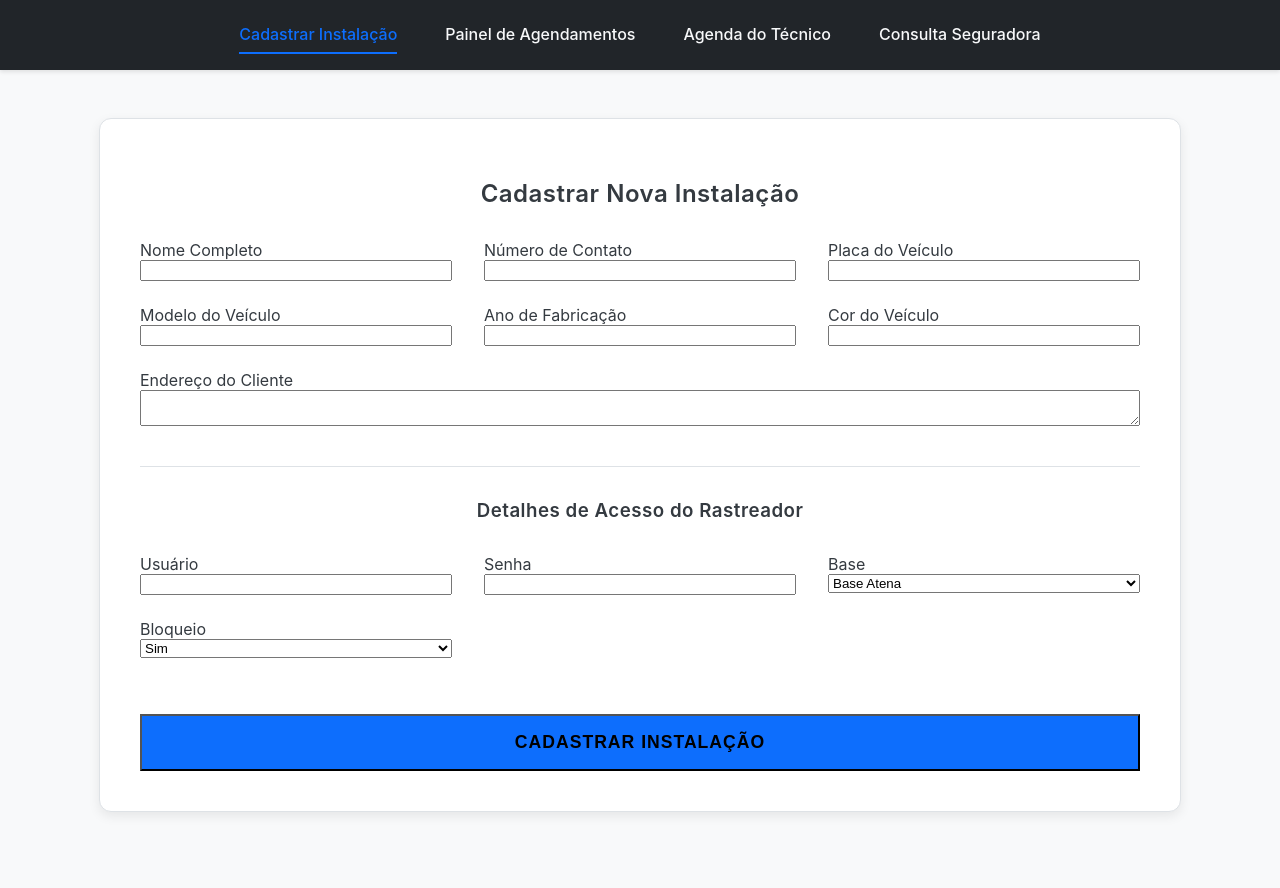
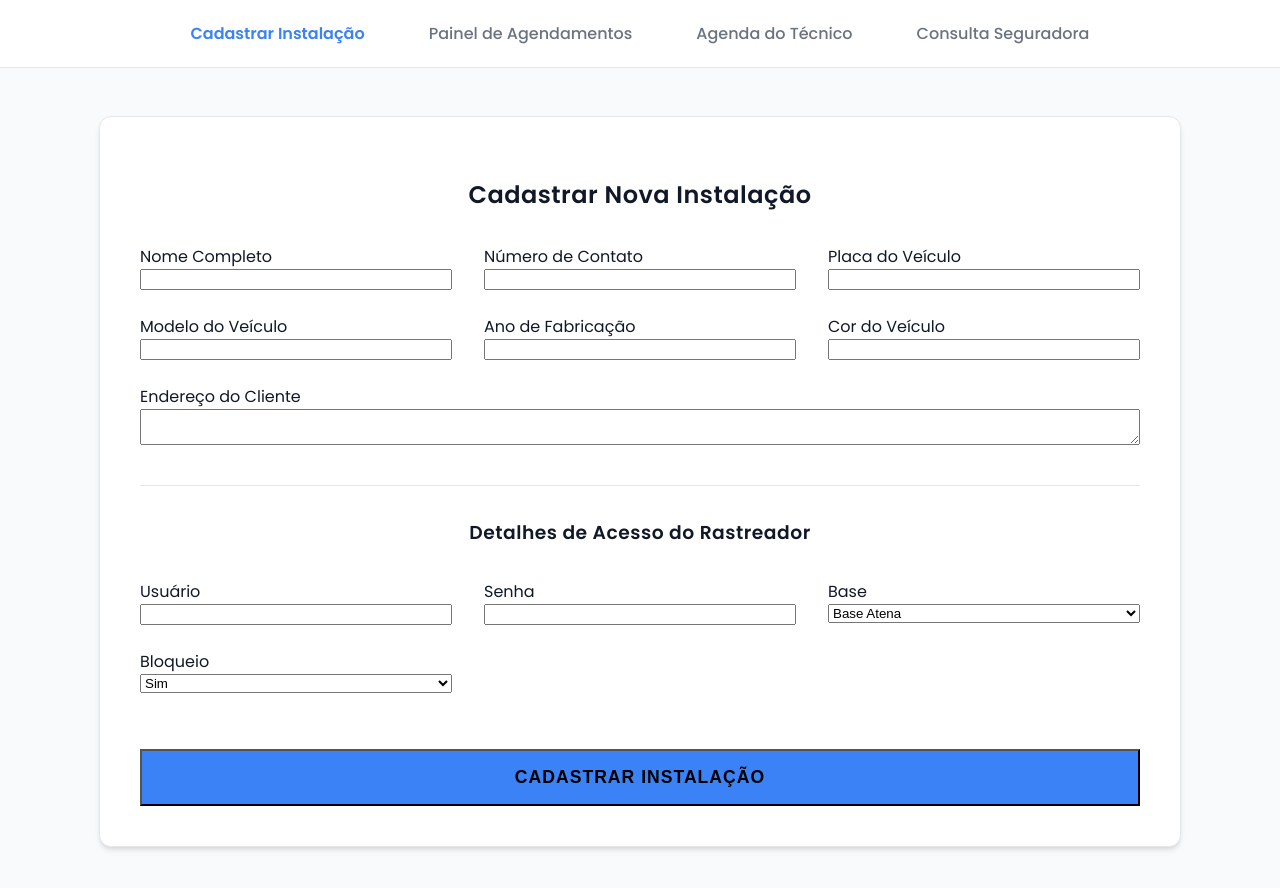
Before and after one commit to Bi-TiNet/meu-rastreador-app, a React (Vite) app: page / in a window 1280 px wide. Shown: the top 888 px of the page. Before the commit the page ends 860 px from the top, so only its background shows below. Built offline with nearby package versions, Linux system fonts and the light colour scheme.

Commit message:
Add files via upload

```diff
--- a/src/App.css
+++ b/src/App.css
@@ -1,51 +1,58 @@
 /* Arquivo: src/App.css */
 
-/* 1. Paleta de Cores Tecnológica e Profissional */
+/* 1. Nova Paleta de Cores e Variáveis */
 :root {
-  --primary-color: #0d6efd; /* Azul vibrante para botões e links */
-  --dark-bg: #212529;      /* Fundo escuro para o menu */
-  --light-bg: #f8f9fa;     /* Fundo cinza claro para a página */
-  --text-color: #343a40;   /* Cor de texto principal, quase preto */
-  --border-color: #dee2e6;  /* Cor de borda sutil */
-  --card-shadow: 0 4px 12px rgba(0,0,0,0.08); /* Sombra suave para os painéis */
+  --primary-color: #3B82F6; /* Azul moderno */
+  --primary-hover: #2563EB;
+  --dark-bg: #1F2937;      /* Fundo do menu (cinza-azulado escuro) */
+  --light-bg: #F9FAFB;     /* Fundo da página (cinza muito claro) */
+  --card-bg: #FFFFFF;      /* Fundo dos painéis e formulários */
+  --text-primary: #111827;   /* Texto principal */
+  --text-secondary: #6B7280; /* Texto secundário */
+  --border-color: #E5E7EB;  /* Cor de borda sutil */
+  --card-shadow: 0 4px 6px -1px rgb(0 0 0 / 0.1), 0 2px 4px -2px rgb(0 0 0 / 0.1);
 }
 
-/* 2. Estilo base e fonte para todo o site */
+/* 2. Estilo Base com a Nova Fonte */
 body {
   margin: 0;
-  font-family: -apple-system, BlinkMacSystemFont, "Segoe UI", Roboto, Helvetica, Arial, sans-serif;
+  font-family: 'Poppins', sans-serif;
   background-color: var(--light-bg);
-  color: var(--text-color);
+  color: var(--text-primary);
+  -webkit-font-smoothing: antialiased;
+  -moz-osx-font-smoothing: grayscale;
 }
 
 main {
-  padding: 1rem 2rem; /* Espaçamento para o conteúdo principal */
+  padding: 1rem 2rem;
 }
 
-/* 3. Estilo do Menu de Navegação */
+/* 3. Novo Estilo do Menu de Navegação */
 .main-nav {
   display: flex;
   justify-content: center;
-  padding: 1rem;
-  background-color: var(--dark-bg);
-  box-shadow: 0 2px 4px rgba(0,0,0,0.1);
+  padding: 0.5rem;
+  background-color: var(--card-bg);
+  border-bottom: 1px solid var(--border-color);
 }
 
 .nav-link {
-  color: #f8f9fa;
-  margin: 0 1.5rem;
+  color: var(--text-secondary);
+  margin: 0 1rem;
   text-decoration: none;
   font-weight: 500;
-  padding: 0.5rem 0;
-  border-bottom: 2px solid transparent;
+  padding: 0.8rem 1rem;
+  border-radius: 6px;
+  position: relative;
   transition: all 0.3s ease;
 }
 
 .nav-link:hover {
   color: var(--primary-color);
+  background-color: #EFF6FF; /* Fundo azul claro no hover */
 }
 
 .nav-link.active {
   color: var(--primary-color);
-  border-bottom-color: var(--primary-color);
+  font-weight: 600;
 }
```
